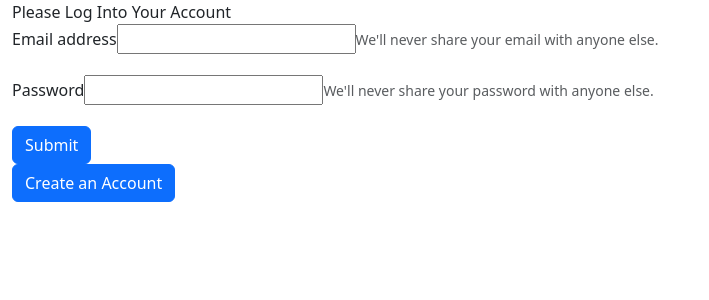
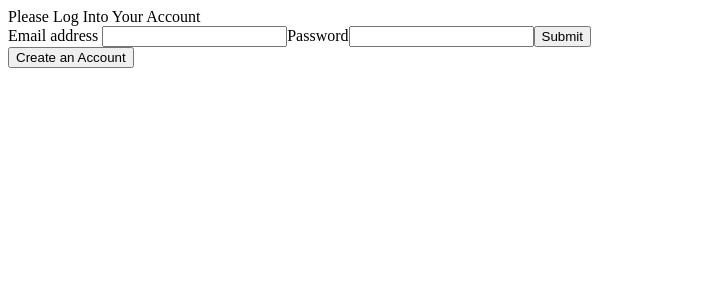
Before and after one commit to tomasdepiano/NBA-Trivia-Game, a React (Vite) app: page / in a window 1280 px wide. Shown: the top 300 px of the page, without its empty margins (0-709 px from the left). Built offline with nearby package versions, Linux system fonts and the light colour scheme.

Commit message:
Removed all the bootstrap stuff on the project now I need to get tailwind applied to the project

```diff
--- a/pages/LoginPage.jsx
+++ b/pages/LoginPage.jsx
@@ -3,10 +3,6 @@ import Modal from "../modals/CreateAccountModal.jsx";
 import { useState } from "react";
 import { useNavigate } from "react-router-dom";
 import axios from "axios";
-import "bootstrap/dist/css/bootstrap.css";
-import Container from "react-bootstrap/Container";
-import Form from "react-bootstrap/Form";
-import Button from "react-bootstrap/Button";
 
 export default function LoginPage() {
   const path = window.location.pathname;
@@ -38,54 +34,37 @@ export default function LoginPage() {
     <>
       {isHome && (
         <>
-          <Container fluid>
-            <div className="mx-auto">Please Log Into Your Account</div>
-            <Form>
-              <Form.Group className="mb-3" controlId="formBasicEmail">
-                <Form.Label>Email address </Form.Label>
+          <div>Please Log Into Your Account</div>
+          <form>
+            <label>Email address </label>
             <input
               type="text"
               name="email"
               onChange={(e) => setEmail(e.target.value)}
               value={email}
             />
-                <Form.Text>
-                  We'll never share your email with anyone else.
-                </Form.Text>
-              </Form.Group>
 
-              <Form.Group className="mb-3" controlId="formBasicPassword">
-                <Form.Label>Password</Form.Label>
+            <label>Password</label>
             <input
               type="password"
               name="password"
               onChange={(e) => setPassword(e.target.value)}
               value={password}
             />
-                <Form.Text>
-                  We'll never share your password with anyone else.
-                </Form.Text>
-              </Form.Group>
 
-              <Button
-                variant="primary"
-                type="submit"
-                onClick={(e) => handleLogin(e)}
-              >
+            <button type="submit" onClick={(e) => handleLogin(e)}>
               Submit
-              </Button>
-            </Form>
-            <Button
-              variant="primary"
+            </button>
+          </form>
+          <button
             className="openModalBtn"
             onClick={() => {
               setOpenModal(true);
             }}
           >
             Create an Account
-            </Button>
+          </button>
           {openModal && <Modal closeModal={setOpenModal} />}
-          </Container>
         </>
       )}
       <Outlet
```
Lines whose indentation alone changed are shown as unchanged.
